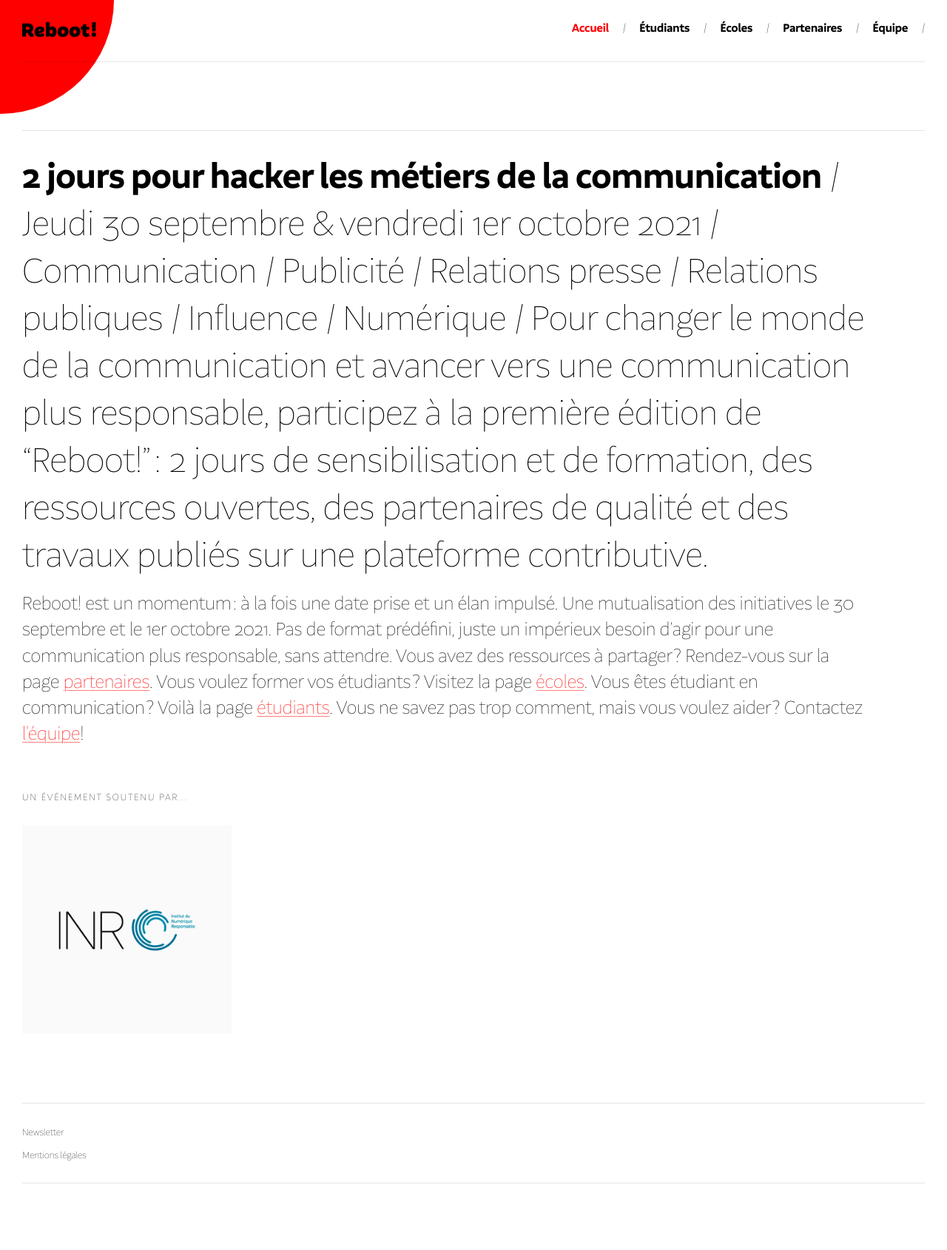
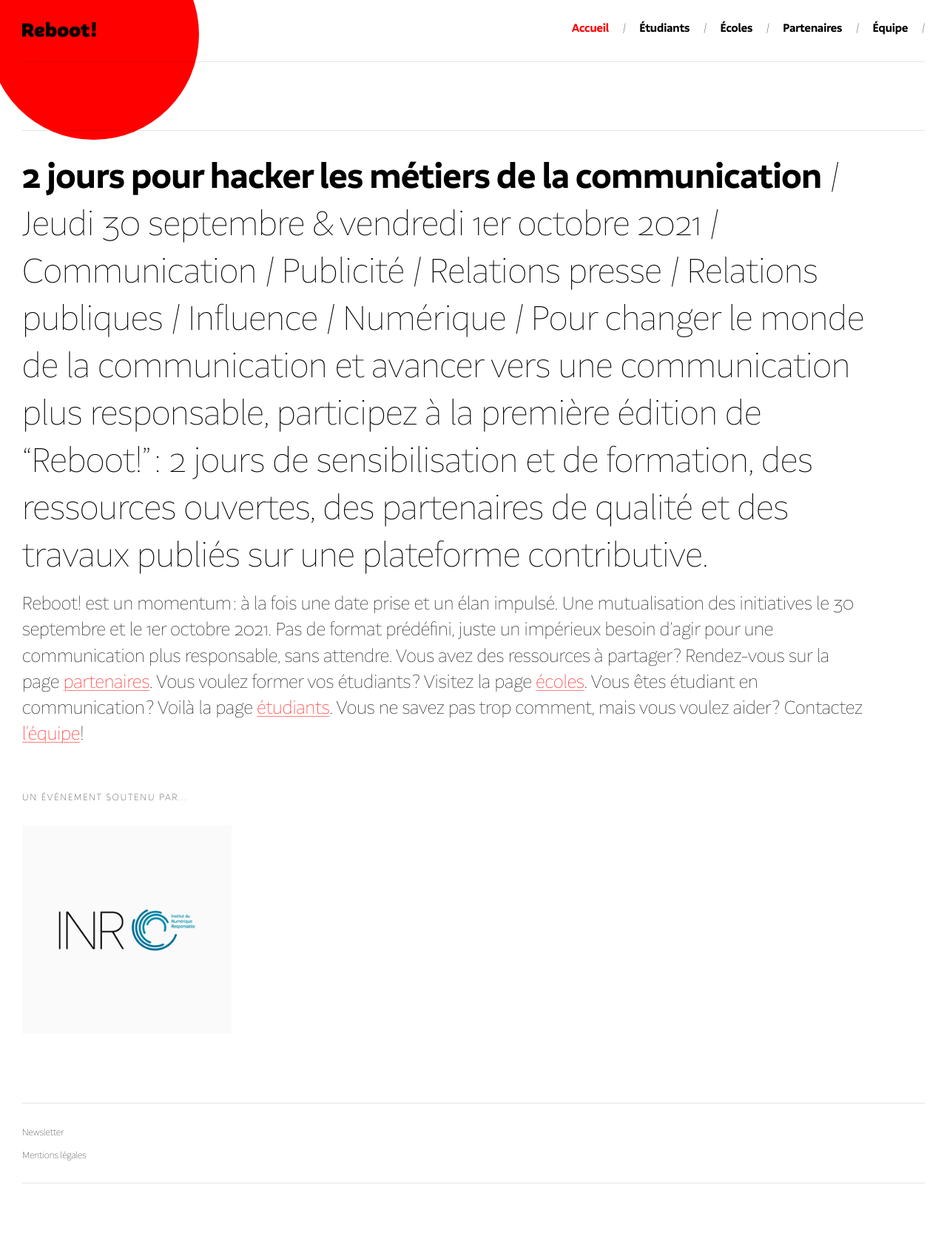
Before and after one commit to noesya/reboot, a Jekyll site: the page built from pages/index.html, in a window 1280 px wide. Shown: the whole page at 74% size. Built offline with Jekyll 4.4.1, drawn with Linux system fonts in a browser that asks for light colours.

Commit message:
red dot only home

```diff
--- a/_layouts/default.html
+++ b/_layouts/default.html
@@ -32,7 +32,7 @@
     <link rel="preload" href="/assets/fonts/AesteticoFormal-Thin/font.woff2" as="font" crossorigin="anonymous" />
     <link rel="preload" href="/assets/fonts/AesteticoFormal-Bold/font.woff2" as="font" crossorigin="anonymous" />
   </head>
-  <body>
+  <body class="page{{ page.url | replace: '/', '-' }}">
     <div class="wrapper">
       <div class="cursor"></div>
     </div>
--- a/_sass/_cursor.sass
+++ b/_sass/_cursor.sass
@@ -1,14 +1,19 @@
 .wrapper
+  display: none
   position: absolute
   width: 100%
   height: 100%
   margin: -30px
   overflow: hidden
   pointer-events: none
-.cursor
-  z-index: 10000
-  background: $color
-  border-radius: 50%
-  position: absolute
-  mix-blend-mode: multiply
-  pointer-events: none
+  .cursor
+    z-index: 10000
+    background: $color
+    border-radius: 50%
+    position: absolute
+    mix-blend-mode: multiply
+    pointer-events: none
+.page-
+  cursor: none
+  .wrapper
+    display: block
--- a/assets/javascripts/cursor.js
+++ b/assets/javascripts/cursor.js
@@ -1,6 +1,3 @@
-document.body.style.cursor = 'none';
-const div = document.createElement('div');
-div.className = 'cursor';
 const cursor = document.querySelector('.cursor');
 
 let mouseX = 126;
--- a/pages/index.html
+++ b/pages/index.html
@@ -3,10 +3,9 @@
 description: "2 jours pour hacker les métiers de la communication ! Communication, publicité, relations presse, relations publiques, influence, numérique..."
 permalink: /
 ---
-
+<div class="index">
   <p class="chapo">{{ site.data.texts.index.chapo | correct_punctuation }}</p>
   <p>{{ site.data.texts.index.text | correct_punctuation }}</p>
-
   <h2 class="category">Un événement soutenu par...</h2>
   <section class="grid grid__large">
     {% assign validated_partners = site.partners | where: 'level', 'gold' | where: 'validated', true %}
@@ -18,3 +17,4 @@
     </article>
     {% endfor %}
   </section>
+</div>
```
Lines whose indentation alone changed are shown as unchanged.
